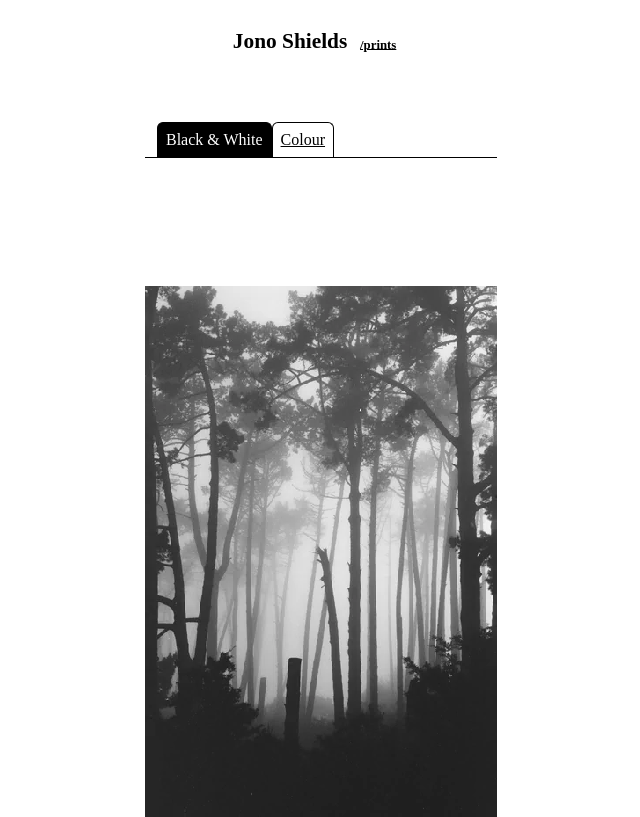
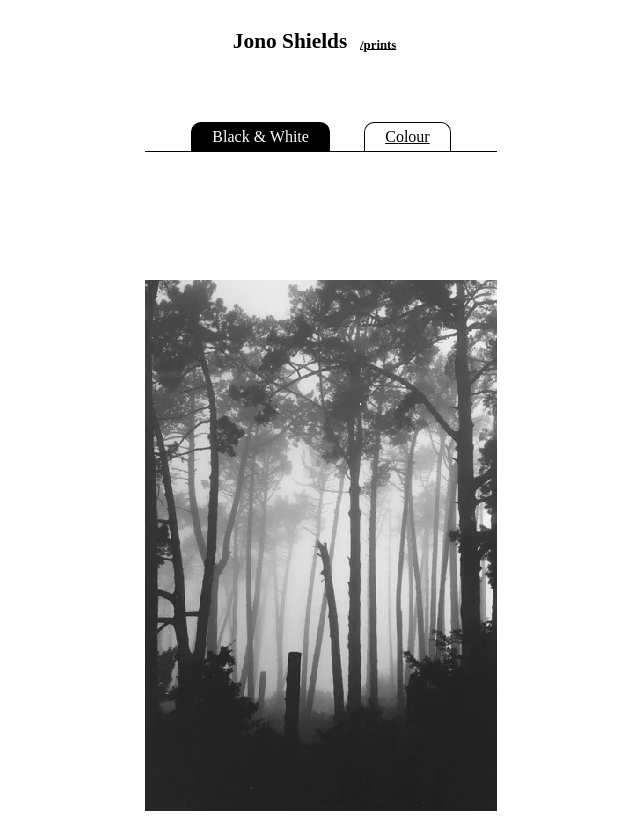
Before and after one commit to foopod/bnw, a plain HTML site: page index.html in a window 1280 px wide. Shown: the top 817 px of the page, without its empty margins (319-959 px from the left). Drawn offline with Linux system fonts and the light colour scheme.

Commit message:
add tabs

```diff
--- a/style.css
+++ b/style.css
@@ -104,17 +104,17 @@
 
 .tabs{
     display: flex;
-    justify-content: left;
+    justify-content: space-evenly;
     border-bottom: 1px black solid;
     padding: 0px 12px;
 }
 
 .tab {
-    padding: 8px;
+    padding: 5px 20px;
     border: 1px black solid;
     border-bottom: none;
-    border-top-left-radius: 6px;
-    border-top-right-radius: 6px;
+    border-top-left-radius: 10px;
+    border-top-right-radius: 10px;
 }
 
 .selected , .selected a{
```
